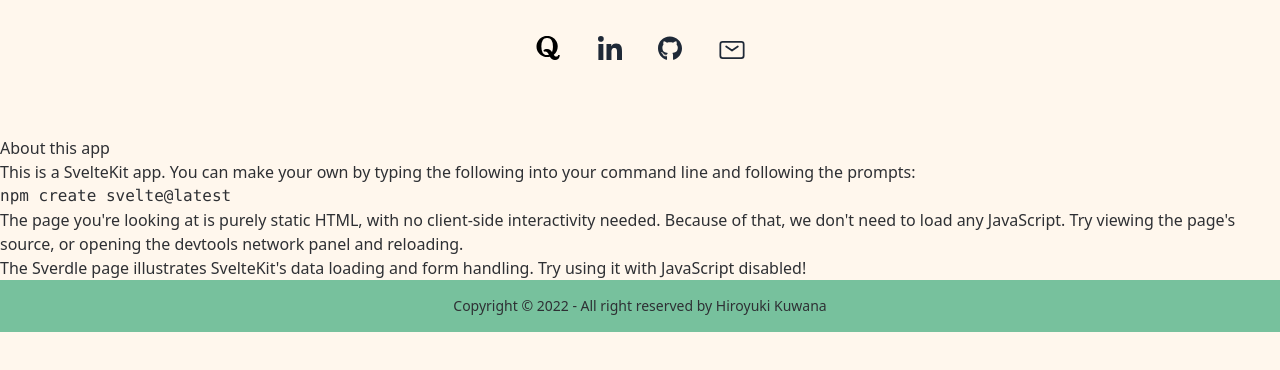
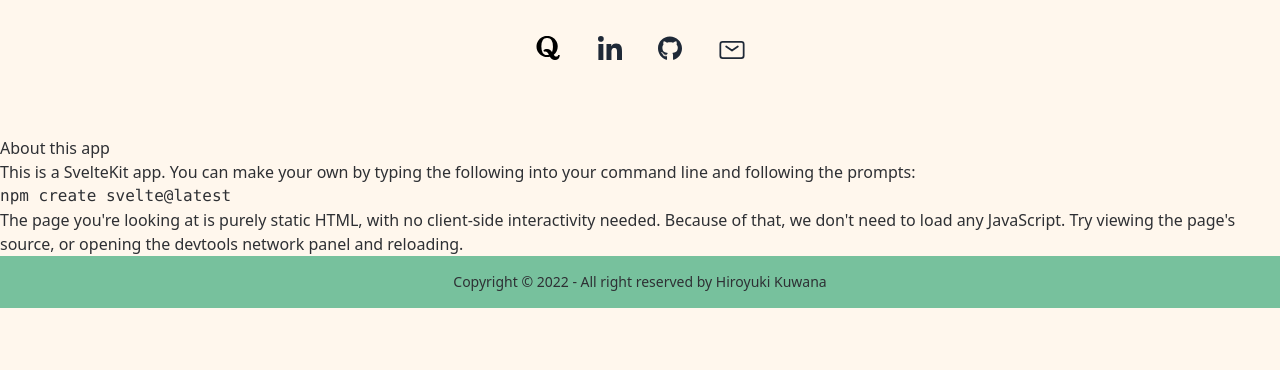
Before and after one commit to hkuwana/hiroPersonalSite, a SvelteKit app: page /about in a window 1280 px wide. Shown: the top 370 px of the page. Built offline with nearby package versions, Linux system fonts and the light colour scheme.

Commit message:
Build command works

```diff
--- a/src/routes/about/+page.svelte
+++ b/src/routes/about/+page.svelte
@@ -19,8 +19,4 @@
 		the devtools network panel and reloading.
 	</p>
 
-	<p>
-		The <a href="/sverdle">Sverdle</a> page illustrates SvelteKit's data loading and form handling. Try
-		using it with JavaScript disabled!
-	</p>
 </div>
```
Also changed, not shown: 1 other file (tests, documents, lock files or other folders).
